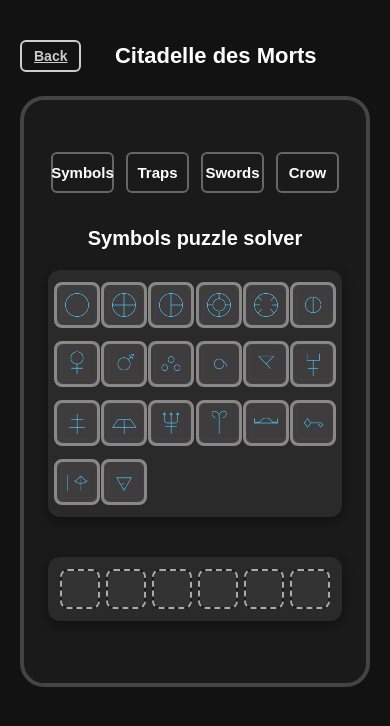
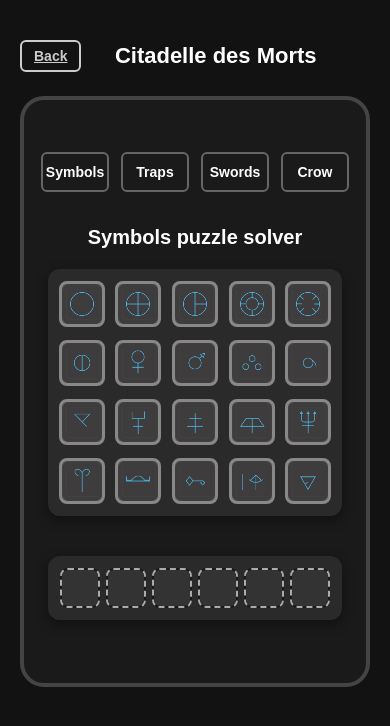
Before and after one commit to pochua117/CODSideKick, a Next.js app: page /maps/citadelle in a window 390 px wide. Shown: the top 726 px of the page. Built offline with nearby package versions, Linux system fonts and the light colour scheme.

Commit message:
Responsive updates

```diff
--- a/src/styles/globals.css
+++ b/src/styles/globals.css
@@ -323,6 +323,7 @@ body {
 }
 
 .symbol-container {
+  width: fit-content;
   display: flex;
   flex-direction: column;
   align-items: center;
@@ -345,8 +346,8 @@ body {
 }
 
 .symbol-extra {
-  width: 20px;
-  height: 20px;
+  width: 30px;
+  height: 30px;
 }
 
 .reckoning-container {
@@ -507,6 +508,11 @@ body {
     font-size: 10px;
     font-weight: bold;
     color: white;
+  }
+
+  .symbol-extra {
+  width: 20px;
+  height: 20px;
   }
 }
 
@@ -674,12 +680,11 @@ body {
 
 @media (max-width: 400px) {
   .tab-buttons button {
-    width: 63px;
-    font-size: 15px;
+    width: 68px;
+    font-size: 14px;
   }
 
   .symbols-section {
-    grid-template-columns: repeat(auto-fill, minmax(30px, 1fr));
     gap: 13px;
     padding: 12px;
   }
```
